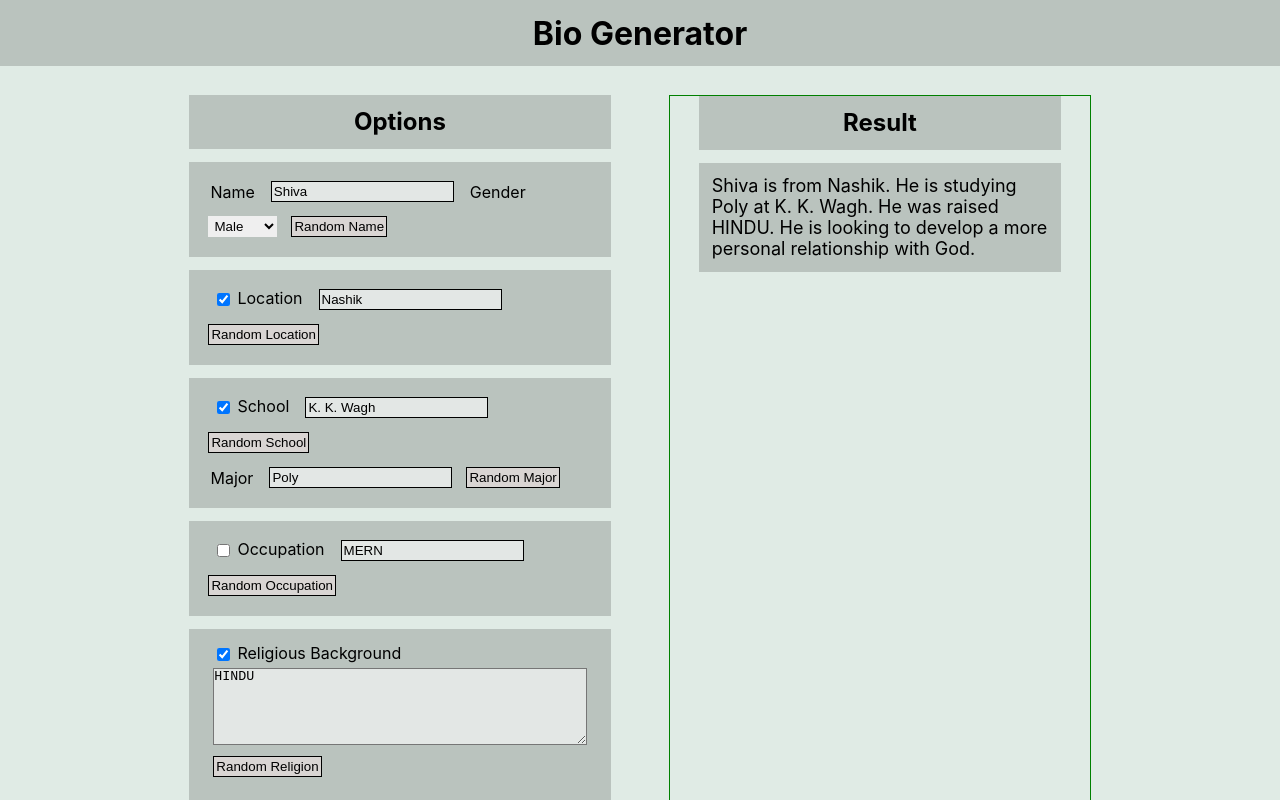
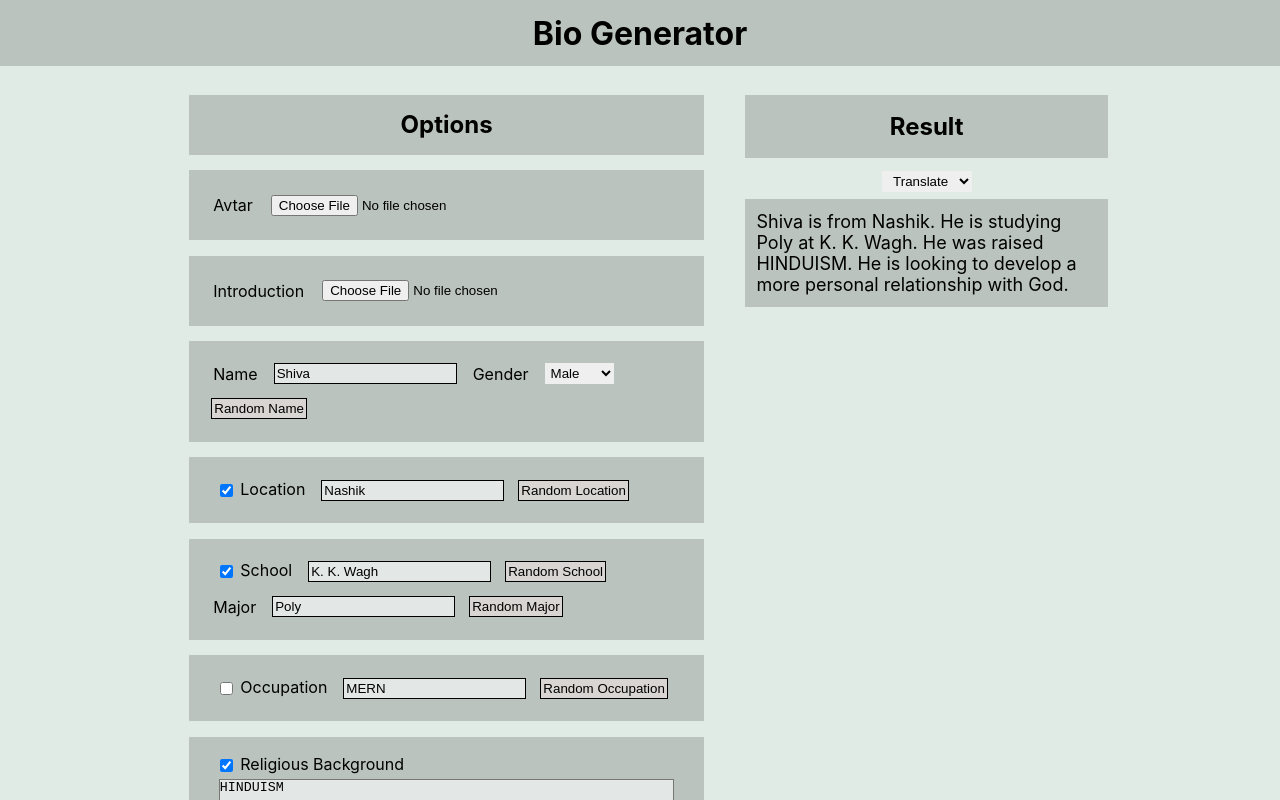
Before and after one commit to Shiva7781/Bio_Generator, a React (Create React App) app: page / in a window 1280 px wide. Shown: the top 800 px of the page. Built offline with nearby package versions, Linux system fonts and the light colour scheme; no server answers.

Commit message:
translation with real time preview of image and video

```diff
--- a/src/components/Display/DisplayData.css
+++ b/src/components/Display/DisplayData.css
@@ -1,32 +1,66 @@
-.Display_Data {
-    width: 50%;
-    margin: 3%;
+@media only screen and (max-width: 1111px) {
+    .All_Data .Display_Data {
+        width: 55%;
+        min-width: 325px;
+        margin: auto;
+        margin-top: 3%;
+        /* border: 1px solid red */
+    }
 
-    border: 1px solid green;
+    img,
+    video {
+        margin: 1%;
+        width: 321px
+            /* border: 1px solid red */
+    }
 }
 
+.Display_Data {
+    width: 45%;
+    margin-top: 3%;
 
+    /* border: 1px solid green; */
+}
 
 .Display_Data div>h2 {
     height: max-content;
-    margin: 7%;
+    margin: 3%;
     margin-top: 0%;
-    margin-bottom: 3%;
-    padding: 3%;
+    margin-bottom: 1.7%;
+    padding: 4.4%;
     background-color: rgb(186, 195, 190);
+}
+
+.Display_Data div>img {
+    width: 221px;
+    height: 221px;
+    border-radius: 55%;
+
+    /* border: 1px solid red; */
+}
+
+.Display_Data div>video {
+    max-width: 432px;
+    border-radius: 3%;
+    margin: 1%;
+}
+
+.lang_right select {
+    text-align: center;
+}
+
+.lang_right select option {
+    text-align: center;
 }
 
 .Display_Data p {
     height: max-content;
-    margin: 7%;
+    margin: 3%;
     margin-top: 0%;
     padding: 3%;
-
-
     text-align: left;
     font-size: large;
     background-color: rgb(186, 195, 190);
 
-
     /* border: 1px solid red; */
 }
--- a/src/components/Display/DisplayData.js
+++ b/src/components/Display/DisplayData.js
@@ -2,13 +2,18 @@ import React, { useEffect, useState } from "react";
 import "./DisplayData.css";
 
 const DisplayData = ({ entryData, checkBoxes }) => {
-  console.log("entryData:", entryData);
-  console.log("checkBoxes:", checkBoxes);
+  // console.log("entryData:", entryData);
+  // console.log("checkBoxes:", checkBoxes);
 
-  const [displayAll, setDisplayAll] = useState();
+  const [filledData, setFilledData] = useState("");
+
+  const [translateLanguage, setTranslateLanguage] = useState("en");
+  const [translated, setTranslated] = useState(filledData);
+  // console.log("filledData:", filledData);
+  // console.log("translated:", translated);
 
   useEffect(() => {
-    setDisplayAll(
+    setFilledData(
       `${
         checkBoxes[0]
           ? entryData.username
@@ -55,7 +60,70 @@ const DisplayData = ({ entryData, checkBoxes }) => {
           : ""
       }`
     );
+
+    myTranslateFn();
   });
+
+  /*
+   *** Translation implemented for different languages ***
+   */
+
+  const myTranslateFn = () => {
+    setTimeout(() => {
+      translateText();
+
+      console.log("myTranslateFn call setTimeout 1500");
+    }, 1500);
+  };
+
+  const handleLangData = (e) => {
+    setTranslateLanguage(e.target.value);
+    myTranslateFn();
+  };
+
+  // const sourcelan = () => {
+  //   let source = "en";
+  //   return source;
+  // };
+
+  // const targetlan = () => {
+  //   let target = "hi";
+  //   return target;
+  // };
+
+  const translateText = async () => {
+    // console.log("fn translateText filledData:", filledData);
+    // console.log("fn translateText translateLanguage:", translateLanguage);
+
+    try {
+      //   console.log("fn translateText filledData:", filledData);
+      //   console.log("fn translateText translateLanguage:", translateLanguage);
+
+      let res = await fetch("https://libretranslate.de/translate", {
+        // mode: "no-cors",
+        method: "POST",
+        body: JSON.stringify({
+          // q: input,
+          // source: sourcelan(),
+          // target: targetlan(),
+          q: filledData,
+          source: "en",
+          target: translateLanguage,
+          format: "text",
+        }),
+
+        headers: { "Content-Type": "application/json" },
+      });
+
+      let data = await res.json();
+      // console.log("fn translateText Translated:", data.translatedText);
+
+      setTranslated(data.translatedText);
+    } catch (err) {
+      // console.log("error", err);
+    }
+  };
+  // myTranslateFn();
 
   return (
     <div className="Display_Data">
@@ -63,7 +131,61 @@ const DisplayData = ({ entryData, checkBoxes }) => {
         <h2>Result</h2>
       </div>
 
-      <p>{displayAll}</p>
+      <div>
+        {entryData.input_img ? (
+          <img src={entryData.input_img} alt=""></img>
+        ) : null}
+      </div>
+      <div>
+        {entryData.input_video ? (
+          <video controls>
+            <source src={entryData.input_video} type="video/mp4" />
+            <source src={entryData.input_video} type="video/mp4" />
+          </video>
+        ) : null}
+      </div>
+
+      <div className="lang_right">
+        <select name="target_lan" onChange={handleLangData}>
+          <option value="en">Translate</option>
+          <option value="hi">Hindi</option>
+
+          {/* <option value="hi">Hindi</option>
+          <option value="sa">Sanskrit </option>
+          <option value="mai">Maithili</option>
+          <option value="bho">Bhojpuri</option>
+          <option value="bn">Bengali</option>
+          <option value="gu">Gujarati</option>
+          <option value="mr">Marathi</option>
+          <option value="or">Odia (Oriya) </option>
+          <option value="pa">Punjabi </option>
+          <option value="sd">Sindhi </option>
+          <option value="ta">Tamil </option>
+          <option value="te">Telugu </option>
+          <option value="kn">Kannada </option>
+          <option value="ne">Nepali</option> */}
+
+          {/* <option value="cs">Czech</option> */}
+          {/* <option value="it">Italian</option> */}
+
+          <option value="ru">Russian</option>
+          <option value="en">English</option>
+          <option value="fr">French</option>
+          <option value="de">German</option>
+          <option value="nl">Dutch</option>
+          <option value="zh">Chinese</option>
+          <option value="ja">Japanese</option>
+          <option value="ko">Korean</option>
+          <option value="id">Indonesian</option>
+          <option value="hu">Hungarian</option>
+          <option value="ga">Irish</option>
+        </select>
+      </div>
+
+      {/* <p>{filledData}</p> */}
+      {/* <p>{translated}</p> */}
+
+      {translated ? <p>{translated}</p> : <p>{filledData}</p>}
     </div>
   );
 };
--- a/src/components/Entry/EntryData.css
+++ b/src/components/Entry/EntryData.css
@@ -1,5 +1,5 @@
 body {
-    background-color: rgb(224, 235, 229)
+    background-color: rgb(224, 235, 229);
 }
 
 .All_Data {
@@ -13,26 +13,29 @@ body {
     /* border: 1px solid red; */
 }
 
-
 @media only screen and (max-width: 1111px) {
     .All_Data {
         flex-direction: column;
 
+        /* border: 1px solid red */
     }
 
-    .All_Data .Entry_Data,
-    .Display_Data {
-        width: 99%;
+    .All_Data .Entry_Data {
+        width: fit-content;
         margin: auto;
-
-        /* border: 1px solid rgb(255, 0, 25); */
+        margin-top: 3%;
+        /* border: 1px solid red */
     }
 }
 
 /*  */
+.Avtar input {
+    background: none;
+    border: 0ch;
+}
 
 .Entry_Data {
-    width: 50%;
+    width: 60%;
     margin: 3%;
 
     /* border: 1px solid blue; */
--- a/src/components/Entry/EntryData.js
+++ b/src/components/Entry/EntryData.js
@@ -12,32 +12,43 @@ const EntryData = () => {
   const checkBoxes = [location, school, occupation, religious, reason];
 
   const [entryData, setEntryData] = useState({
+    input_img: "",
+    input_video: "",
     username: "Shiva",
     gender: "Male",
     location_text: "Nashik",
     school_text: "K. K. Wagh",
     major: "Poly",
     occupation_text: "MERN",
-    religious_text: "HINDU",
+    religious_text: "HINDUISM",
     reason_text: "is looking to develop a more personal relationship with God",
   });
 
+  // ******* Geting all input data *******
   const handleInput = (e) => {
     const field = e.target.name;
     const value = e.target.value;
-    console.log(`Field: ${field}  & Value: ${value}`);
+    // console.log(`Field: ${field}  & Value: ${value}`);
 
-    setEntryData({ ...entryData, [field]: value });
+    if (field === "input_img" || field === "input_video") {
+      setEntryData({
+        ...entryData,
+        [field]: URL.createObjectURL(e.target.files[0]),
+      });
+    } else {
+      setEntryData({ ...entryData, [field]: value });
+    }
     // console.log("entryData:", entryData);
   };
 
   const submitForm = (e) => {
     e.preventDefault();
 
-    console.log("entryData:", entryData);
+    // console.log("entryData:", entryData);
     // console.log("entryData:", entryData.location_text);
   };
 
+  // ******* CheckBoxes selection/removal *******
   const locationCheck = (e) => {
     location ? setLocation(false) : setLocation(true);
     console.log("location:", location);
@@ -67,6 +78,34 @@ const EntryData = () => {
         </div>
 
         <form className="Option_Form" onSubmit={submitForm}>
+          <div className="Form_Div">
+            <div className="Avtar">
+              <label htmlFor="input_img">Avtar</label>
+              <input
+                type="file"
+                name="input_img"
+                id="input_img"
+                accept="image/*"
+                value={entryData.avtar}
+                onChange={handleInput}
+              ></input>
+            </div>
+          </div>
+
+          <div className="Form_Div">
+            <div className="Avtar">
+              <label htmlFor="input_video">Introduction</label>
+              <input
+                type="file"
+                name="input_video"
+                id="input_video"
+                accept="video/*"
+                value={entryData.introduction}
+                onChange={handleInput}
+              ></input>
+            </div>
+          </div>
+
           <div className="Form_Div">
             <label htmlFor="username">Name</label>
             <input
```
